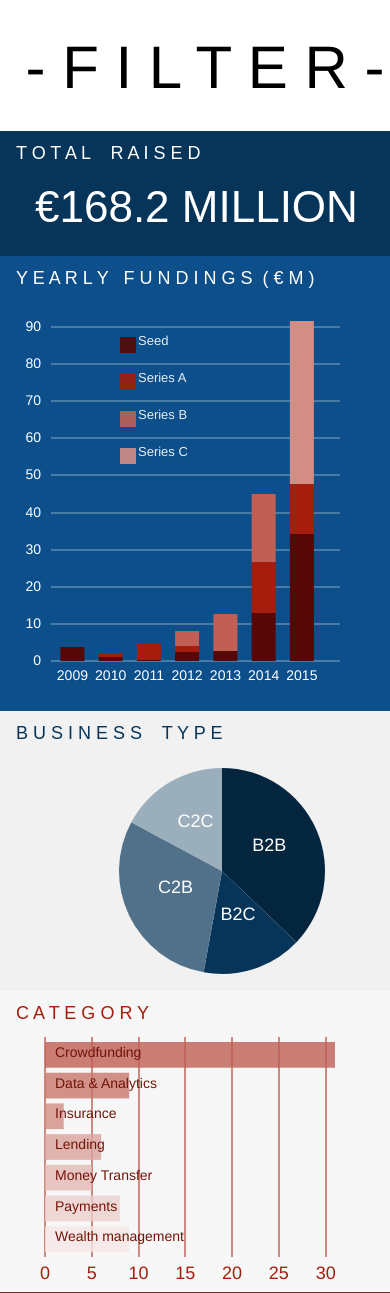
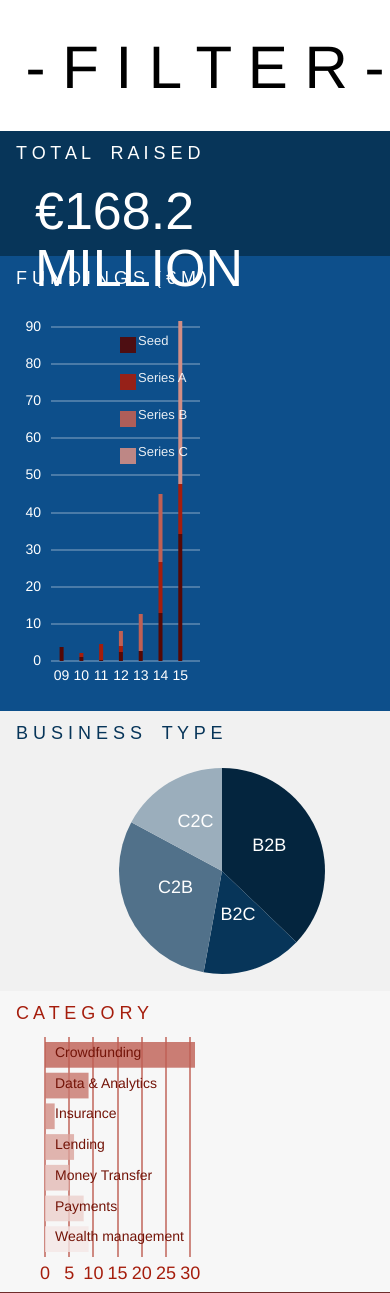
Before and after one commit to FizBack/FFintech, a Flask app: page / in a window 390 px wide. Shown: the part 51-1344 px from the top of the page. Run offline with Flask 2, Linux system fonts and the light colour scheme; some libraries are stand-ins or nearby versions.

Commit message:
modifs + responsive

```diff
--- a/app/static/css/style.css
+++ b/app/static/css/style.css
@@ -57,7 +57,6 @@ span#madeinfrance {
 	position: relative;
 	background : #G1G1G1;
 	font-family : "Proxima Nova", Helvetica ;
-/* 	letter-spacing : 0px; */
 	min-height:65px;
 	color:black;
 	width:100%;
@@ -205,6 +204,7 @@ a.modal-linkedin {
 }
 
 .tuile:hover {
+
 	opacity : 0.9;
 }
 
--- a/app/static/js/app test.js
+++ b/app/static/js/app test.js
@@ -2,9 +2,13 @@ var width = $(window).width(),
     height = $(window).height();
 
 function setWidth(width){
-	if(width > 992) { return $(window).width() / 3 - 20 }
+	if (width > 992) { return $(window).width() / 3 - 20 }
 	else { return $(window).width() - 20}
 }
+
+function setWidth_mobile(width) {
+		return (setWidth(width) === ($(window).width() - 20)) ? setWidth(width) - 140 : setWidth(width)
+	}
 
 var width_logo = 140, //marge de 20 pour la largeur
 	height_logo = 60; // 15 pour la hauteur
@@ -58,8 +62,6 @@ var total = function(d) {
       };
 
 var bubbleGroup = Company.group().reduce(
-		//  The first parameter is a transient instance of the reduced object. The second object is the current record
-        /* callback for when data is added to the current filter results */
         function (p, v) {
             ++p.count;
 
@@ -125,7 +127,6 @@ var bubbleGroup = Company.group().reduce(
 
             return p;
         },
-        /* callback for when data is removed from the current filter results */
         function (p, v) {
             --p.count;
             p.Round_1 = 0;
@@ -142,7 +143,6 @@ var bubbleGroup = Company.group().reduce(
             p.category = "";
             return p;
         },
-        /* initialize p */
         function () {
             return {
                 count: 0,
@@ -264,7 +264,7 @@ businessModelPieChart
       .on("filtered", function (chart, filter) {update_logo(); update_funds();});
 
 categoryRowChart
-      .width(setWidth(width))
+      .width(setWidth_mobile(width))
       .height(260)
       .dimension(category)
       .group(categoryGroup)
@@ -272,11 +272,10 @@ categoryRowChart
       .on("filtered", function (chart, filter) {update_logo(); update_funds();});
 
 inceptionBarChart
-      .width(setWidth(width))
+      .width(setWidth_mobile(width))
       .height(360)
       .gap (20)
       .centerBar(true)
-      //.margins({right : 10, left : 20, top : 20, bottom : 20})
       .elasticY(true)
       .renderHorizontalGridLines(true)
       .x(d3.time.scale().domain([new Date(2006, 1, 31), new Date(2015, 6, 6)]))
@@ -379,7 +378,7 @@ trigger = 0;
 fundsChart
       .renderHorizontalGridLines(true)
       .brushOn(true)
-      .width(setWidth(width))
+      .width(setWidth_mobile(width))
       .height(380)
       .legend(dc.legend().x(100).y(26).itemHeight(16).gap(21))
 	  .dimension(date)
@@ -398,8 +397,6 @@ fundsChart
 	update_funds();
 
     var liste_com = company.bottom(Infinity);
-
-    console.log(filter);
 
     if (filter != null) {
 
@@ -424,6 +421,13 @@ fundsChart
 	update_logo();
 
       });
+
+fundsChart.xAxis()
+     .tickFormat(d3.time.format('%y'));
+
+inceptionBarChart.xAxis()
+     .tickFormat(d3.time.format('%y'));
+
 
 function update_funds() {
 
@@ -511,7 +515,6 @@ function update_logo() {
           $(".modal-BM").text("Business type : " + element[0][0].__data__.Business_model);
           $(".modal-abstract").text(element[0][0].__data__.Abstract);
           $(".modal-headquarters").text("Headquarters : " + element[0][0].__data__.Headquarters);
-//           if(element[0][0].__data__.Competition) { $(".modal-competition").text("Competition : " + element[0][0].__data__.Competition) } else { $(".modal-competition").text()} ;
           if(element[0][0].__data__.Round_1 != "0") {$(".modal-round1").text("Seed round : €" + element[0][0].__data__.Round_1 + "m led by " + investors_1 + " on " + monthNames[element[0][0].__data__.Date_1.getMonth()] + " " + element[0][0].__data__.Date_1.getFullYear()) } else {$(".modal-round1").text("")};
           if(element[0][0].__data__.Round_2 != "0") {$(".modal-round2").text("Series A : €" + element[0][0].__data__.Round_2 + "m led by " + investors_2 + " on " + monthNames[element[0][0].__data__.Date_2.getMonth()] + " " + element[0][0].__data__.Date_2.getFullYear()) } else {$(".modal-round2").text("")};
 		  if(element[0][0].__data__.Round_3 != "0") {$(".modal-round3").text("Series B : €" + element[0][0].__data__.Round_3 + "m led by " + investors_3 + " on " + monthNames[element[0][0].__data__.Date_3.getMonth()] + " " + element[0][0].__data__.Date_3.getFullYear()) } else {$(".modal-round3").text("")} ;
@@ -520,8 +523,6 @@ function update_logo() {
           $(".modal-website").html("<a href='" + element[0][0].__data__.Website + "'>Website</a>");
 
           $('#myModal').modal('toggle');
-
-
 
        })
     .transition()
--- a/app/templates/base.html
+++ b/app/templates/base.html
@@ -29,7 +29,7 @@
 
  	<link href="/static/css/style.css" rel="stylesheet"/>
 
-    <title>FinTech, Made In France</title>
+    <title>The French Fintech index</title>
 
     <link rel="icon"
       type="image/png"
@@ -73,14 +73,17 @@
 						<div class="row tuile" id="color-1">
 							<div class="chart-title"><h4>T O T A L &nbsp;&nbsp; R A I S E D</h4></div>
 							<div class="chart" id="montant-leve"><h1 id="total-leve">€<span class="number-display">_</span> MILLION </h1></div>
-														<script>
-							var text_width = ($(window).width() > 1270) ? "52px" : "44px" ;
+							<script>
+							if ($(window).width() > 1270) { var text_width = "52px" }
+							else if ($(window).width() > 1140) { var text_width = "47px" }
+							else if ($(window).width() > 992) { var text_width = "40px" }
+							else if ($(window).width() < 993) { var text_width = "52px" }
 
 							$("h1#total-leve").css("font-size", text_width) ;
 							</script>
 						</div>
 						<div class="row tuile" id="color-2">
-							<div class="chart-title"><h4>Y E A R L Y &nbsp; F U N D I N G S &nbsp;( € M )</h4></div>
+							<div class="chart-title"><h4>F U N D I N G S &nbsp;( € M )</h4></div>
 							<div id="fundsBarChart" class="chart">
 
 							</div>
```
